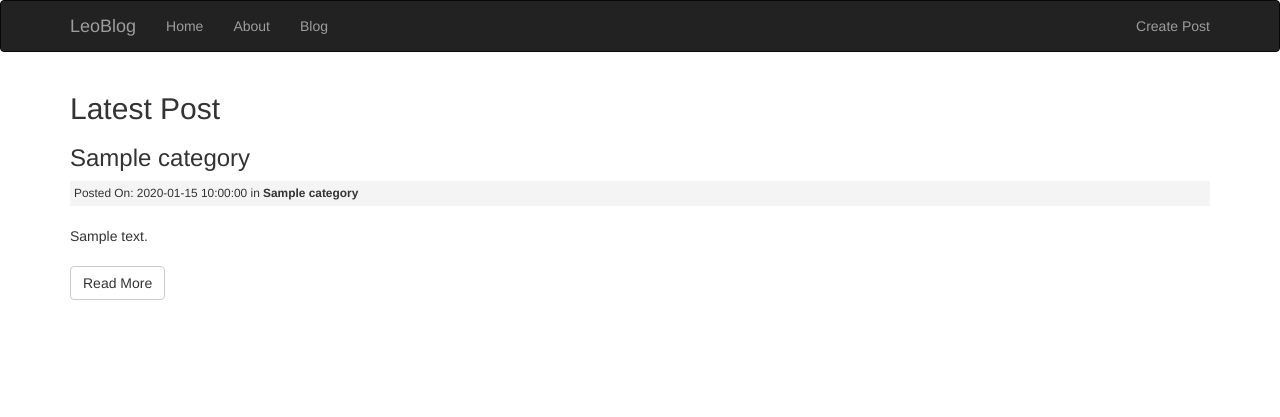
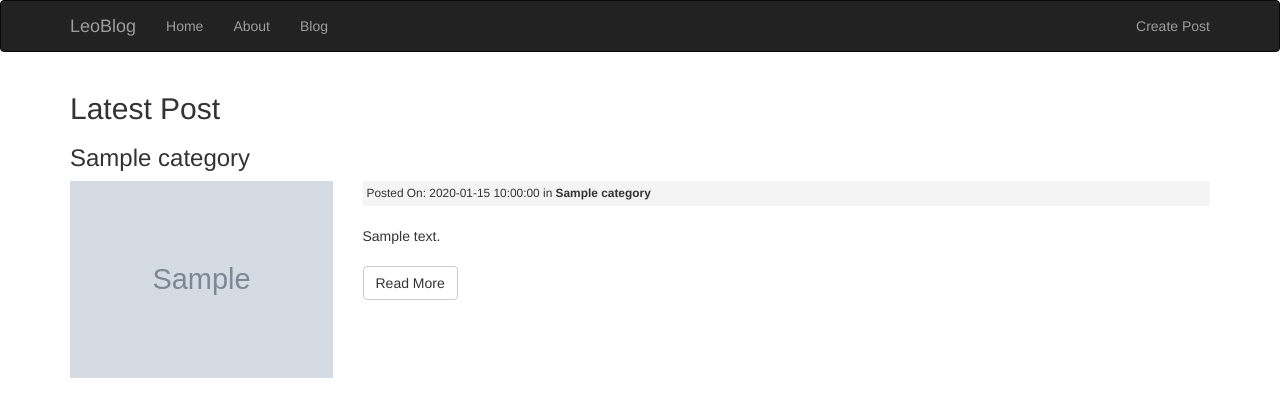
Before and after one commit to leosondek/CIBlog, a CodeIgniter app: page /database/posts in a window 1280 px wide. Shown: the top 417 px of the page. Run offline with CodeIgniter, Linux system fonts and the light colour scheme; tables that the repository leaves empty or names only in its code hold one stand-in row (values such as "Sample post"); grey boxes marked "Sample" are stand-in pictures; some libraries are stand-ins or nearby versions.

Commit message:
image display

```diff
--- a/application/controllers/Posts.php
+++ b/application/controllers/Posts.php
@@ -50,14 +50,14 @@
                     if (!$this->upload->do_upload('postimage')) {
                         $error = array('error' => $this->upload->display_errors());
 
-                        $post_image = 'noimage.jpg';
+                        $post_image = 'noimage.png';
                     } else {
                         $data = array('image_metadata' => $this->upload->data());
                         $post_image = $_FILES['postimage']['name'];
-                        $this->post_model->create_post($post_image);
-                        redirect('posts');
 
                     }
+                    $this->post_model->create_post($post_image);
+                        redirect('posts');
                 }
                 // //Upload image
                 // $config['upload_path'] = '.assets/images/posts';
--- a/application/views/posts/index.php
+++ b/application/views/posts/index.php
@@ -1,10 +1,18 @@
 <h2><?= $title ?></h2>
 <?php foreach($posts as $post) : ?>
     <h3><?= $post['title']; ?></h3>
-    <small class="post-date">Posted On: <?= $post['created_at']; ?> in <strong><?= $post['name']; ?> </strong></small> <br>
-    <?= word_limiter ($post['body'], 150); ?>
-    <br>
-    <br>
-    <p> <a class= "btn btn-default" href="<?= site_url('/posts/'.$post['slug']); ?>">Read More</a> </p>
+    <div class="row">
+    <div class="col-md-3">
+        <img class="post-thumb" src="<?= site_url();?>assets/images/posts/<?=$post['post_image']; ?>">
+    </div>
+    <div class="col-md-9">
+        <small class="post-date">Posted On: <?= $post['created_at']; ?> in <strong><?= $post['name']; ?> </strong></small> <br>
+        <?= word_limiter ($post['body'], 150); ?>
+        <br>
+        <br>
+        <p> <a class= "btn btn-default" href="<?= site_url('/posts/'.$post['slug']); ?>">Read More</a> </p>
+    </div>
+    </div>
+
 
 <?php endforeach; ?>
--- a/application/views/templates/header.php
+++ b/application/views/templates/header.php
@@ -1,8 +1,9 @@
 <html>
     <head>
     <title>CIBLOG</title>
+    <link rel="stylesheet" href="<?= site_url();?>assets/css/style.css">
     <link rel="stylesheet" href="https://bootswatch.com/3/cerulean/bootstrap.min.css">
-    <link rel="stylesheet" href="<?= base_url(); ?>/assets/css/style.css">
+
     <script src="https://cdn.ckeditor.com/4.13.1/standard-all/ckeditor.js"></script>
     </head>
     <body>
--- a/assets/css/style.css
+++ b/assets/css/style.css
@@ -3,5 +3,8 @@
 	padding: 4px;
 	margin: 3px, 0, 0, 3px;
 	display: block;
-	dsad: test;
 }
+
+.post-thumb {
+	width: 100%;
+}
```
Also changed, not shown: assets/angular.png (deleted), assets/images/posts/noimage.png (added).
